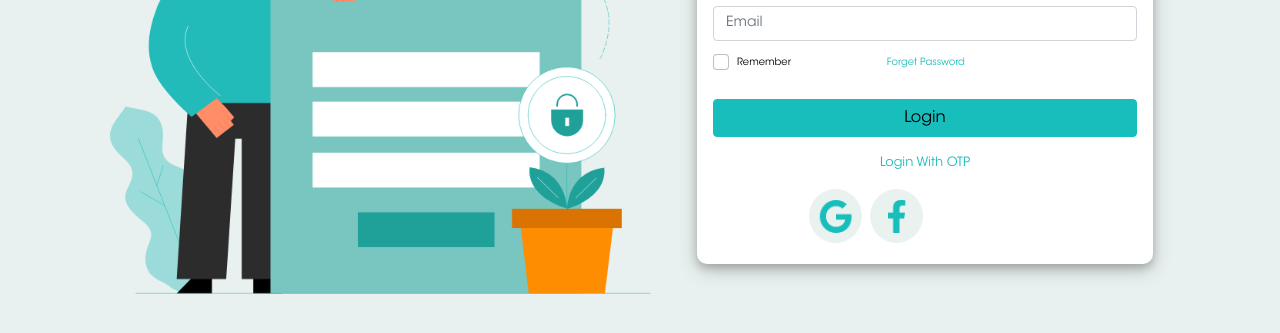
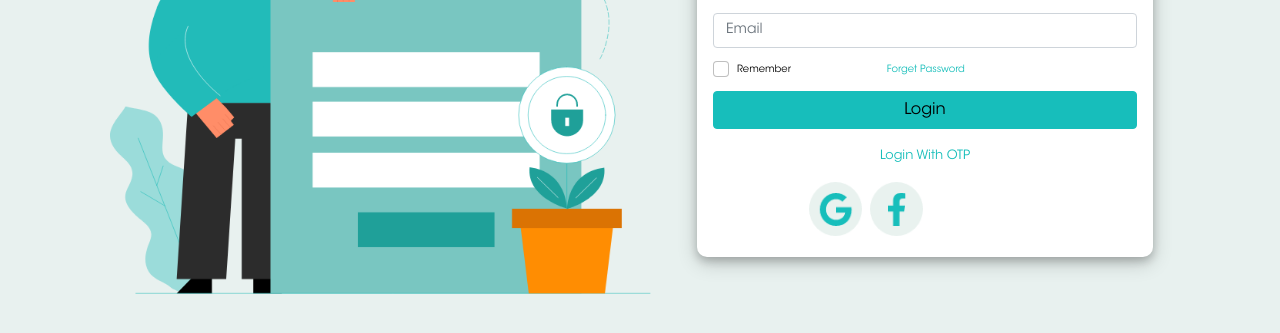
Before and after one commit to krmukesh1/EE_Login, a plain HTML site: page index.html in a window 1280 px wide. Shown: the part 395-728 px from the top of the page. Drawn offline with nearby package versions, Linux system fonts and the light colour scheme.

Commit message:
added codes

```diff
--- a/style.css
+++ b/style.css
@@ -68,7 +68,7 @@ a.btn.btn-primary {
   border: 1px solid #17bebb !important;
   background-color: #17bebb !important;
   color: #000;
-
+  margin-top: -20px;
   font-family: "stdbook-font";
 }
 /* button.btn.btn-primary {
--- a/style1.css
+++ b/style1.css
@@ -68,6 +68,7 @@ a.btn.btn-primary {
   border: 1px solid #17bebb !important;
   background-color: #17bebb !important;
   color: #000;
+  margin-top: -15px;
   font-family: "stdbook-font";
 }
 /* button.btn.btn-primary {
--- a/style3.css
+++ b/style3.css
@@ -74,7 +74,6 @@ a.btn.btn-primary {
   border: 1px solid #17bebb !important;
   background-color: #17bebb !important;
   color: #000;
-
   font-family: "stdbook-font";
 }
 /* button.btn.btn-primary {
```
